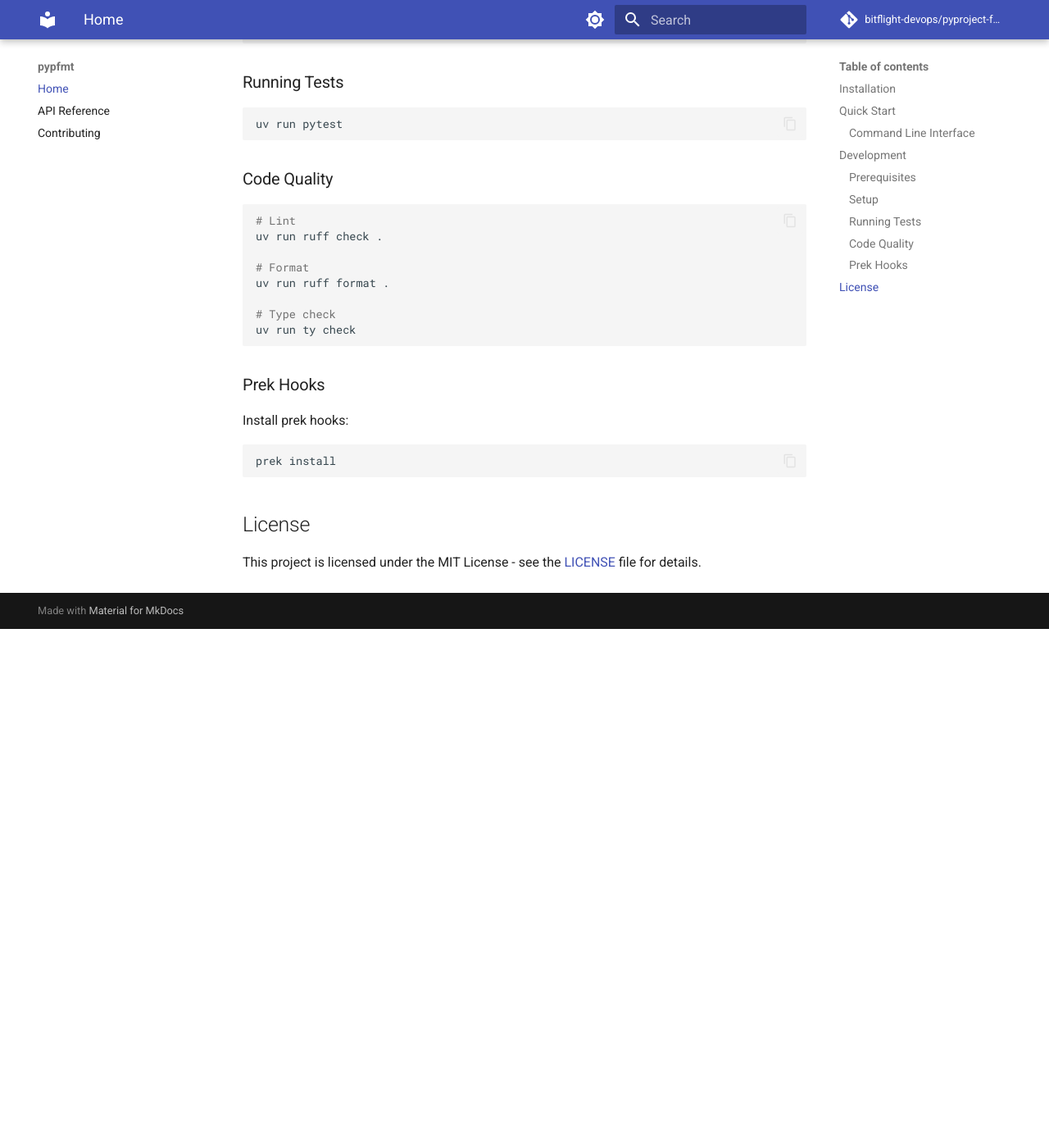
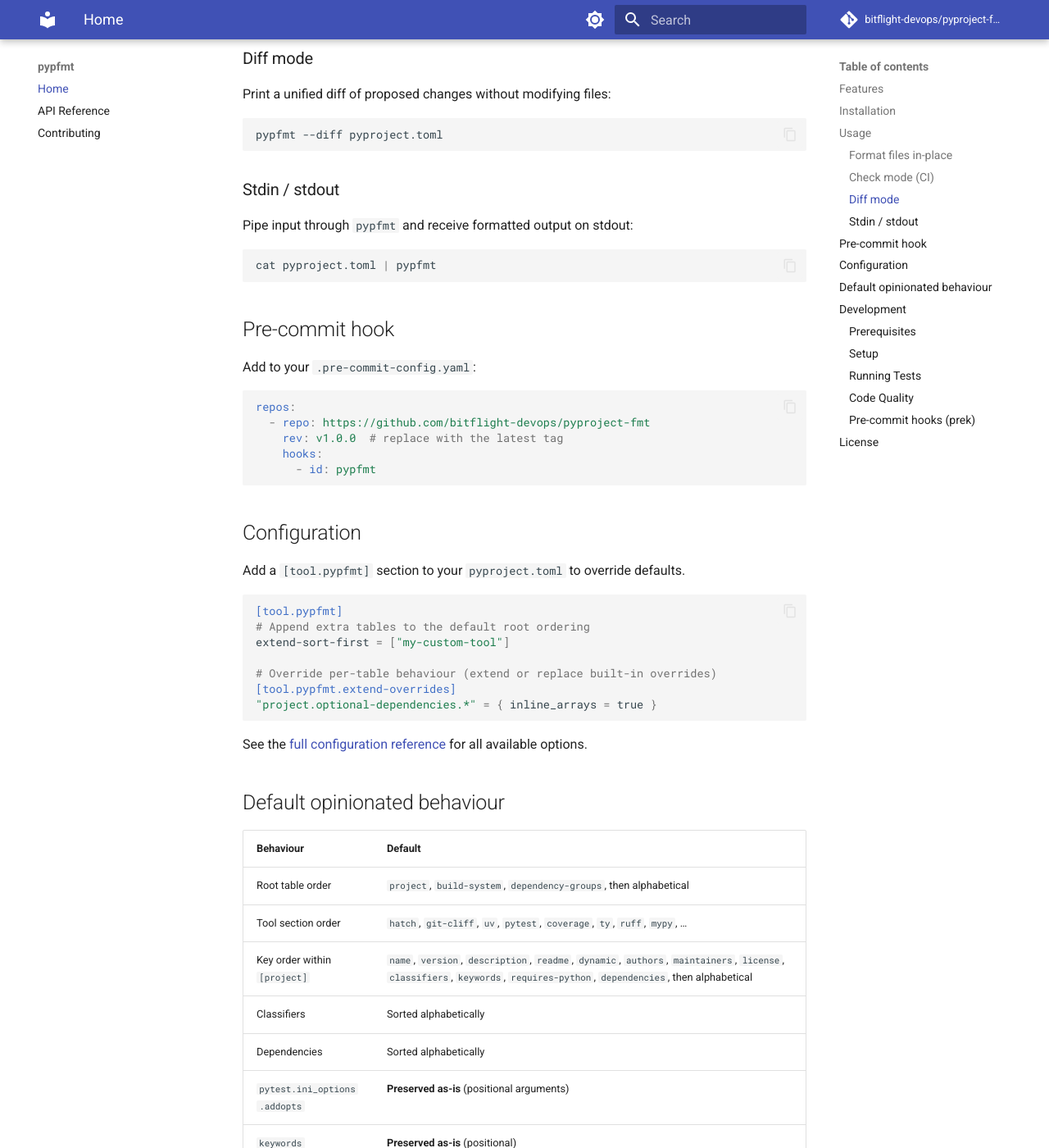
Before and after one commit to bitflight-devops/pyproject-fmt, an MkDocs documentation site: the page built from docs/index.md, in a window 1280 px wide and 1400 px high, scrolled down 1221 px. Shown: the whole window at 82% size. Built offline with MkDocs 1.6.1 and Material for MkDocs 9.7.7, drawn with Linux system fonts in a browser that asks for light colours; comment, search, counter and statistics services are not loaded; before the commit the page ends 1988 px from its top, so only the background shows below that; some of the changed text lies outside the part shown.

Commit message:
Update README and docs with accurate tool documentation
Co-authored-by: Jamie-BitFlight <25075504+Jamie-BitFlight@users.noreply.github.com>

````diff
--- a/docs/index.md
+++ b/docs/index.md
@@ -1,6 +1,17 @@
 # pypfmt
 
-A Python package to sort and format pyproject.toml
+An opinionated formatter and sorter for `pyproject.toml` files. Produces
+deterministic, consistently-ordered output so you can diff configuration
+across many Python projects and copy settings between them without noise.
+
+## Features
+
+- **Sort** tables and keys with opinionated defaults
+- **Format** whitespace and style via [taplo](https://taplo.tamasfe.dev/)
+- **Preserve** all data — no keys, values, or comments are lost
+- **Idempotent** — running the tool twice produces identical output
+- **Pre-commit hook** — drop-in integration
+- **Configurable** — override defaults via `[tool.pypfmt]`
 
 ## Installation
 
@@ -16,25 +27,86 @@ Or using uv (recommended):
 uv add pypfmt
 ```
 
-## Quick Start
+## Usage
 
-```python
-import pypfmt
+### Format files in-place
 
-print(pypfmt.__version__)
+```bash
+pypfmt pyproject.toml
 ```
 
-### Command Line Interface
-
-pypfmt provides a command-line interface:
+Multiple files (useful for monorepos):
 
 ```bash
-# Show version
-pypfmt --version
+pypfmt services/*/pyproject.toml
+```
 
-# Say hello
-pypfmt hello World
+### Check mode (CI)
+
+Exit non-zero if any file needs formatting, without modifying files:
+
+```bash
+pypfmt --check pyproject.toml
 ```
+
+### Diff mode
+
+Print a unified diff of proposed changes without modifying files:
+
+```bash
+pypfmt --diff pyproject.toml
+```
+
+### Stdin / stdout
+
+Pipe input through `pypfmt` and receive formatted output on stdout:
+
+```bash
+cat pyproject.toml | pypfmt
+```
+
+## Pre-commit hook
+
+Add to your `.pre-commit-config.yaml`:
+
+```yaml
+repos:
+  - repo: https://github.com/bitflight-devops/pyproject-fmt
+    rev: v1.0.0  # replace with the latest tag
+    hooks:
+      - id: pypfmt
+```
+
+## Configuration
+
+Add a `[tool.pypfmt]` section to your `pyproject.toml` to override defaults.
+
+```toml
+[tool.pypfmt]
+# Append extra tables to the default root ordering
+extend-sort-first = ["my-custom-tool"]
+
+# Override per-table behaviour (extend or replace built-in overrides)
+[tool.pypfmt.extend-overrides]
+"project.optional-dependencies.*" = { inline_arrays = true }
+```
+
+See the [full configuration reference](api.md) for all available options.
+
+## Default opinionated behaviour
+
+| Behaviour | Default |
+|-----------|---------|
+| Root table order | `project`, `build-system`, `dependency-groups`, then alphabetical |
+| Tool section order | `hatch`, `git-cliff`, `uv`, `pytest`, `coverage`, `ty`, `ruff`, `mypy`, … |
+| Key order within `[project]` | `name`, `version`, `description`, `readme`, `dynamic`, `authors`, `maintainers`, `license`, `classifiers`, `keywords`, `requires-python`, `dependencies`, then alphabetical |
+| Classifiers | Sorted alphabetically |
+| Dependencies | Sorted alphabetically |
+| `pytest.ini_options.addopts` | **Preserved as-is** (positional arguments) |
+| `keywords` | **Preserved as-is** (positional) |
+| Inline comments | Aligned |
+| Indentation | 4 spaces |
+| Trailing commas in arrays | Always added |
 
 ## Development
 
@@ -50,29 +122,26 @@ Clone the repository and install dependencies:
 ```bash
 git clone https://github.com/bitflight-devops/pyproject-fmt.git
 cd pyproject-fmt
-uv sync --group dev
+uv sync --all-groups
 ```
 
 ### Running Tests
 
 ```bash
-uv run pytest
+uv run poe test
 ```
 
 ### Code Quality
 
 ```bash
-# Lint
-uv run ruff check .
+# Run all checks (lint, format, type-check)
+uv run poe verify
 
-# Format
-uv run ruff format .
-
-# Type check
-uv run ty check
+# Auto-fix lint and format issues
+uv run poe fix
 ```
 
-### Prek Hooks
+### Pre-commit hooks (prek)
 
 Install prek hooks:
 
````
Also changed, not shown: README.md (+126 -15 lines).
